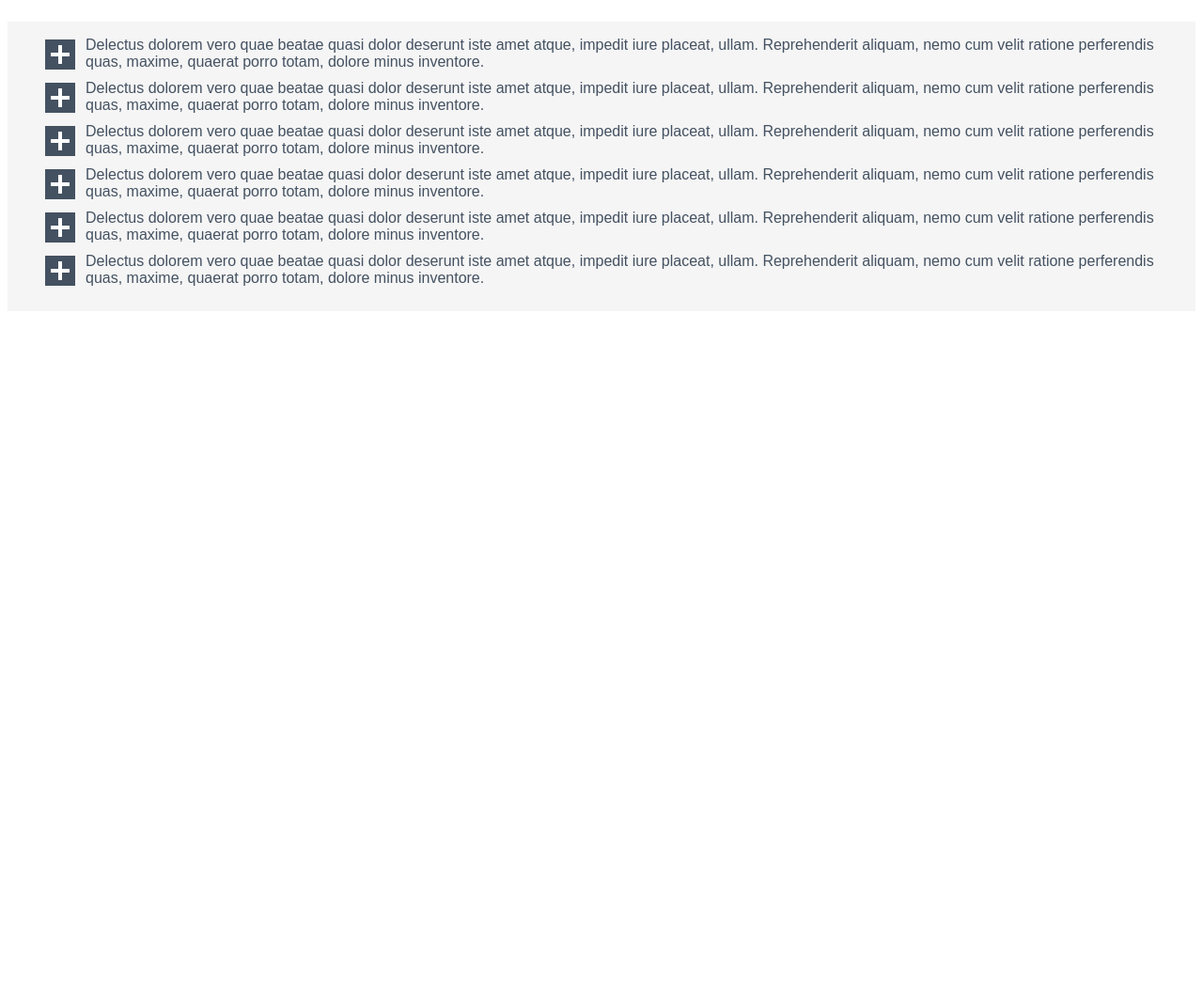
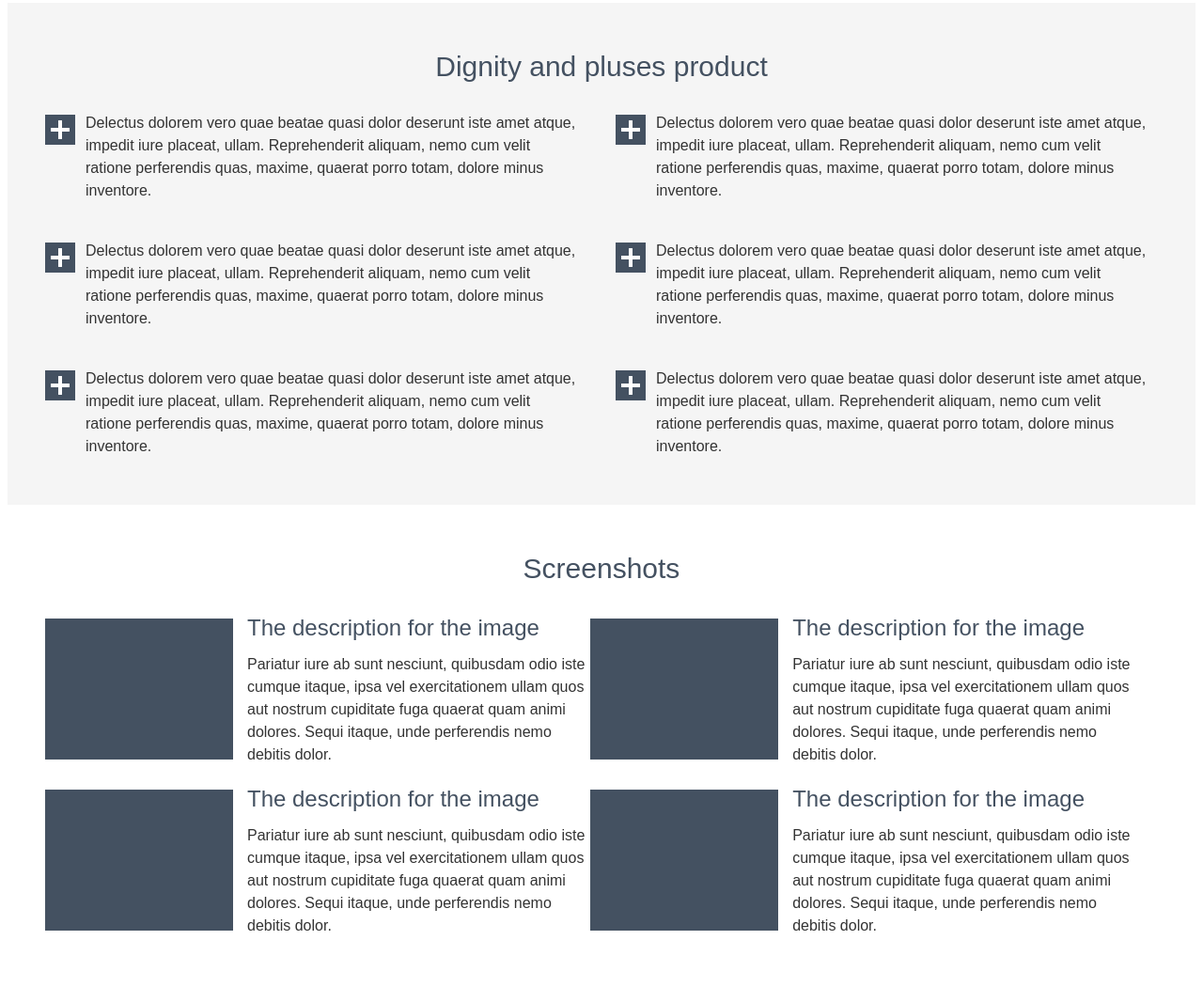
Before and after one commit to maksiz32/html2, a plain HTML site: page index.html in a window 1280 px wide. Shown: the part 665-1715 px from the top of the page at 94% size. Before the commit the page ends 1004 px from the top, so only its background shows below. Drawn offline with Linux system fonts and the light colour scheme; files whose address does not match are found by name.

Commit message:
lesson 2. All 4 parts

```diff
--- a/css/main.scss
+++ b/css/main.scss
@@ -2,6 +2,10 @@
 
 section, article, footer, aside {
     display: block;
+}
+
+h1, h2, h3, h4, p, ul {
+    margin: 0;
 }
 
 body {
@@ -19,12 +23,12 @@ body {
 .topheader {
     background-color: #445162;
     max-height: 320px;
-    color: blanchedalmond;
+    color: #fff;
     flex-wrap: wrap;
     display: flex;
     justify-content: space-between;
     align-items: center;
-    padding: 0 50px;
+    padding: 50px;
 }
 
 .topheader-left > h1 {
@@ -58,6 +62,7 @@ main {
     line-height: 36px;
     font-weight: 400;
     margin-top: 0;
+    padding-bottom: 30px;
 }
 
 .product-text p {
@@ -68,21 +73,86 @@ main {
 
 .description-prod {
     background-color: #f5f5f5;
+    padding: 50px 0 10px 0;
+    box-sizing: border-box;
+}
+
+.description-prod h2 {
+    font-size: 30px;
+    line-height: 36px;
+    font-weight: 400;
+    color: #445161;
+    text-align: center;
+    padding-bottom: 30px;
 }
 
 .description-prod-list {
     display: flex;
-    flex-wrap: wrap;
-    flex-direction: column;
+    padding-right: 50px;
 }
 
 .description-prod ul {
     list-style: none;
 }
 
-.description-prod ul > li {
-    display: block;
-    padding: 0 43px 10px 43px;
+.description-prod ul li {
+    padding: 0 0 40px 43px;
     background: url('../img/plus.png') 0px 3px no-repeat;
-    flex: 1 1 50vw;
+    font-size: 16px;
+    line-height: 24px;
+    font-weight: 400;
+    color: #333333;
 }
+
+.screenshots {
+    padding: 50px 40px 30px 40px;
+    color: #445161;
+}
+
+.screenshots h2 {
+    text-align: center;
+    font-size: 30px;
+    line-height: 36px;
+    font-weight: 400;
+    padding-bottom: 30px;
+}
+
+.screenshots-figure-group {
+    display: flex;
+    flex-wrap: wrap;
+}
+
+.screenshots-figure-group figure {
+    margin: 0 auto;
+    flex-grow: 1;
+    flex-grow: 1;
+    max-width: 49%;
+    display: flex;
+    margin: 0 0 20px 0;
+    box-sizing: border-box;
+    display: flex;
+    justify-content: space-between;
+    align-items: flex-start;
+}
+
+.screenshots-figure-group-img {
+    padding: 5px 0;
+}
+
+.screenshots-figure-group figcaption {
+    padding: 0 0 0 15px;
+}
+
+.screenshots-figure-group h3  {
+    font-size: 24px;
+    line-height: 30px;
+    font-weight: 400;
+    padding-bottom: 12px;
+}
+
+.screenshots-figure-group p {
+    font-size: 16px;
+    line-height: 24px;
+    font-weight: 400;
+    color: #333333;
+}
--- a/index.html
+++ b/index.html
@@ -4,7 +4,7 @@
     <meta charset="UTF-8">
     <meta http-equiv="X-UA-Compatible" content="IE=edge">
     <meta name="viewport" content="width=device-width, initial-scale=1.0">
-    <link rel="stylesheet" href="css/main.css?v=1.0001">
+    <link rel="stylesheet" href="css/main.css?v=1.0002">
     <title>Document</title>
 </head>
 <body>
@@ -31,22 +31,61 @@
                     </div>
                 </article>
                 <div class="product-img">
-                    <img src="img/main-img-1.png" alt="About a product" width="430px">
+                    <video src="video/111.mp4" poster="img/main-img-1.png" width="430px"></video>
                 </div>
             </div>
-            <article class="description-prod">
-                <h2></h2>
-                <div class="description-prod-list">
+            <section class="description-prod">
+                <h2>Dignity and pluses product</h2>
+                <article class="description-prod-list">
+                    <div class="description-prod-list-left">
                         <ul>
                             <li>Delectus dolorem vero quae beatae quasi dolor deserunt iste amet atque, impedit iure placeat, ullam. Reprehenderit aliquam, nemo cum velit ratione perferendis quas, maxime, quaerat porro totam, dolore minus inventore.</li>
                             <li>Delectus dolorem vero quae beatae quasi dolor deserunt iste amet atque, impedit iure placeat, ullam. Reprehenderit aliquam, nemo cum velit ratione perferendis quas, maxime, quaerat porro totam, dolore minus inventore.</li>
                             <li>Delectus dolorem vero quae beatae quasi dolor deserunt iste amet atque, impedit iure placeat, ullam. Reprehenderit aliquam, nemo cum velit ratione perferendis quas, maxime, quaerat porro totam, dolore minus inventore.</li>
+                        </ul>
+                    </div>
+                    <div class="description-prod-list-right">
+                        <ul>
                             <li>Delectus dolorem vero quae beatae quasi dolor deserunt iste amet atque, impedit iure placeat, ullam. Reprehenderit aliquam, nemo cum velit ratione perferendis quas, maxime, quaerat porro totam, dolore minus inventore.</li>
                             <li>Delectus dolorem vero quae beatae quasi dolor deserunt iste amet atque, impedit iure placeat, ullam. Reprehenderit aliquam, nemo cum velit ratione perferendis quas, maxime, quaerat porro totam, dolore minus inventore.</li>
                             <li>Delectus dolorem vero quae beatae quasi dolor deserunt iste amet atque, impedit iure placeat, ullam. Reprehenderit aliquam, nemo cum velit ratione perferendis quas, maxime, quaerat porro totam, dolore minus inventore.</li>
                         </ul>
                     </div>
                 </article>
+            </section>
+            <section class="screenshots">
+                <h2>Screenshots</h2>
+                <div class="screenshots-figure-group">
+                    <figure>
+                        <img src="img/screenshot.png" alt="Screenshot" width="200px" class="screenshots-figure-group-img">
+                        <figcaption>
+                            <h3>The description for the image</h3>
+                            <p>Pariatur iure ab sunt nesciunt, quibusdam odio iste cumque itaque, ipsa vel exercitationem ullam quos aut nostrum cupiditate fuga quaerat quam animi dolores. Sequi itaque, unde perferendis nemo debitis dolor.</p>
+                        </figcaption>
+                    </figure>
+                    <figure>
+                        <img src="img/screenshot.png" alt="Screenshot" width="200px"class="screenshots-figure-group-img">
+                        <figcaption>
+                            <h3>The description for the image</h3>
+                            <p>Pariatur iure ab sunt nesciunt, quibusdam odio iste cumque itaque, ipsa vel exercitationem ullam quos aut nostrum cupiditate fuga quaerat quam animi dolores. Sequi itaque, unde perferendis nemo debitis dolor.</p>
+                        </figcaption>
+                    </figure>
+                    <figure>
+                        <img src="img/screenshot.png" alt="Screenshot" width="200px"class="screenshots-figure-group-img">
+                        <figcaption>
+                            <h3>The description for the image</h3>
+                            <p>Pariatur iure ab sunt nesciunt, quibusdam odio iste cumque itaque, ipsa vel exercitationem ullam quos aut nostrum cupiditate fuga quaerat quam animi dolores. Sequi itaque, unde perferendis nemo debitis dolor.</p>
+                        </figcaption>
+                    </figure>
+                    <figure>
+                        <img src="img/screenshot.png" alt="Screenshot" width="200px"class="screenshots-figure-group-img">
+                        <figcaption>
+                            <h3>The description for the image</h3>
+                            <p>Pariatur iure ab sunt nesciunt, quibusdam odio iste cumque itaque, ipsa vel exercitationem ullam quos aut nostrum cupiditate fuga quaerat quam animi dolores. Sequi itaque, unde perferendis nemo debitis dolor.</p>
+                        </figcaption>
+                    </figure>
+                </div>
+            </section>
         </main>
         <footer>
 
```
Also changed, not shown: css/main.css, img/screenshot.png (added), 2 other files. Lines whose indentation alone changed are shown as unchanged.
